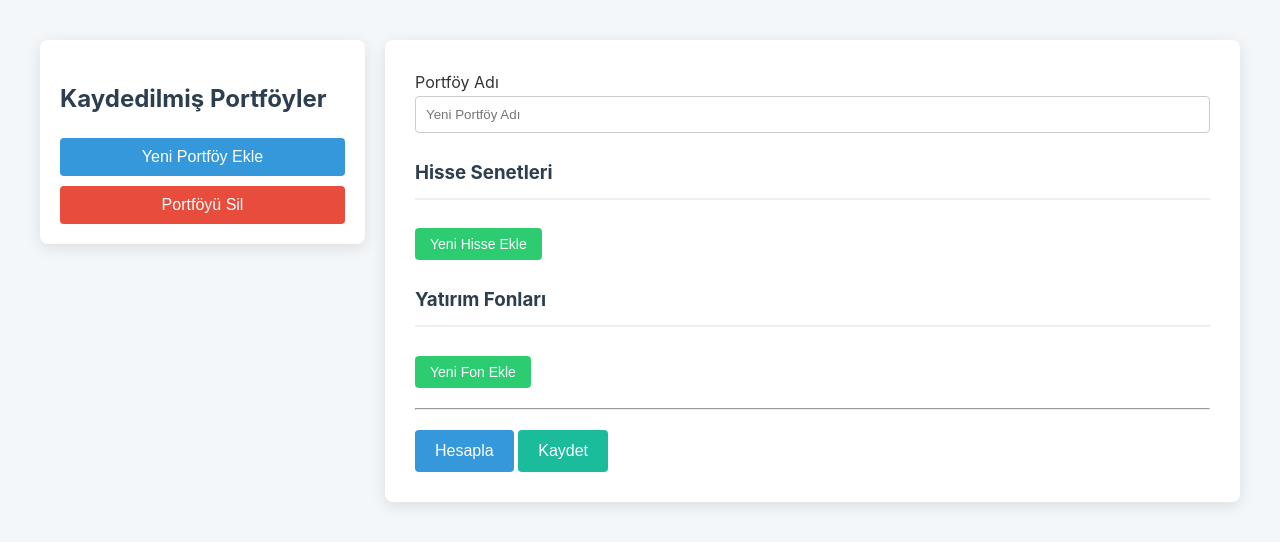
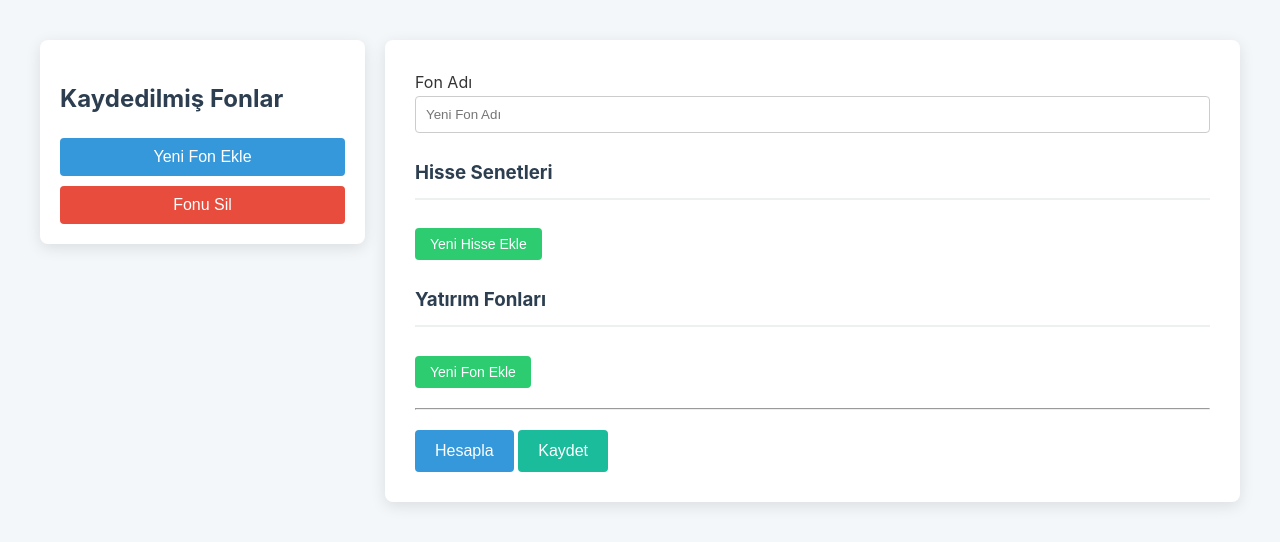
Before and after one commit to IceSh0ck/Fon-Takip, a Flask app: page / in a window 1280 px wide. Shown: the top 542 px of the page. Run offline with Flask 3, Linux system fonts and the light colour scheme; data that the repository does not hold is empty.

Commit message:
Update index.html

```diff
--- a/templates/index.html
+++ b/templates/index.html
@@ -3,7 +3,7 @@
 <head>
     <meta charset="UTF-8">
     <meta name="viewport" content="width=device-width, initial-scale=1.0">
-    <title>Gelişmiş Portföy Takip Uygulaması</title>
+    <title>Gelişmiş Fon Takip Uygulaması</title>
     <script src="https://cdn.jsdelivr.net/npm/chart.js"></script>
     <style>
         body { font-family: -apple-system, BlinkMacSystemFont, "Segoe UI", Roboto, "Helvetica Neue", Arial, sans-serif; background-color: #f4f7f9; color: #333; line-height: 1.6; margin: 0; padding: 20px; }
@@ -54,11 +54,11 @@
 <body>
 <div class="main-container">
     <div class="sidebar">
-        <h2>Kaydedilmiş Portföyler</h2>
+        <h2>Kaydedilmiş Fonlar</h2>
         <ul id="portfolio-list"></ul>
         <div class="sidebar-actions">
-            <button id="btn-new-portfolio">Yeni Portföy Ekle</button>
-            <button id="btn-delete-mode">Portföyü Sil</button>
+            <button id="btn-new-portfolio">Yeni Fon Ekle</button>
+            <button id="btn-delete-mode">Fonu Sil</button>
         </div>
     </div>
     <div class="content">
@@ -67,10 +67,10 @@
             <div id="live-return-display">Hesaplanıyor...</div>
             <div id="live-return-notice" style="display: none;"></div>
             <div class="options-menu">
-                <button id="btn-show-report">1. Portföy Dağılım Raporunu Gör</button>
-                <button id="btn-show-comparison">2. Portföy Değişim Geçmişi Raporu</button>
-                <button id="btn-show-historical">3. Son 30 Günlük Portföy Getirisi</button>
-                <button id="btn-edit-portfolio">4. Portföy Dağılımını Değiştir</button>
+                <button id="btn-show-report">1. Fon Portföy Dağılımını Gör</button>
+                <button id="btn-show-comparison">2. Fon Portföyü Geçmişin Gör</button>
+                <button id="btn-show-historical">3. Son 30 Günlük Fon Getirisi</button>
+                <button id="btn-edit-portfolio">4. Fon Portföy Dağılımı Değiştir</button>
             </div>
         </div>
         <div class="container" id="report-container" style="display: none;">
@@ -87,7 +87,7 @@
         <div class="container" id="form-container" style="display: block;">
             <a href="#" class="back-button" title="Seçeneklere Geri Dön" style="display: none;">&larr;</a>
             <form id="portfolio-form">
-                <div class="form-group"><label for="portfolio-name">Portföy Adı</label><input type="text" id="portfolio-name" placeholder="Yeni Portföy Adı" required></div>
+                <div class="form-group"><label for="portfolio-name">Fon Adı</label><input type="text" id="portfolio-name" placeholder="Yeni Fon Adı" required></div>
                 <h3>Hisse Senetleri</h3><div id="stocks-container"></div>
                 <button type="button" class="btn-add" onclick="addAsset('stock')">Yeni Hisse Ekle</button>
                 <h3>Yatırım Fonları</h3><div id="funds-container"></div>
@@ -143,10 +143,10 @@
             deleteButton.textContent = 'Silme Modundan Çık';
             body.classList.add('delete-mode-active');
             ['options-container', 'form-container', 'result-area', 'report-container', 'comparison-container'].forEach(id => document.getElementById(id).style.display = 'none');
-            alert('Silme modu aktif. Silmek istediğiniz portföyü listeden seçin.');
+            alert('Silme modu aktif. Silmek istediğiniz fonu listeden seçin.');
         } else {
             deleteButton.classList.remove('active');
-            deleteButton.textContent = 'Portföyü Sil';
+            deleteButton.textContent = 'Fonu Sil';
             body.classList.remove('delete-mode-active');
         }
     }
@@ -165,7 +165,7 @@
     }
 
     async function deletePortfolio(name) {
-        if (confirm(`"${name}" portföyünü silmek istediğinizden emin misiniz? Bu işlem geri alınamaz.`)) {
+        if (confirm(`"${name}" fonunu silmek istediğinizden emin misiniz? Bu işlem geri alınamaz.`)) {
             try {
                 const response = await fetch('/delete_portfolio', {
                     method: 'POST',
@@ -179,7 +179,7 @@
                     showNewPortfolioForm();
                 } else { throw new Error(result.error); }
             } catch (error) {
-                alert('Portföy silinirken bir hata oluştu: ' + error.message);
+                alert('Fon silinirken bir hata oluştu: ' + error.message);
             }
         }
     }
@@ -221,7 +221,7 @@
         currentPortfolioName = name;
         document.querySelectorAll('#portfolio-list li').forEach(li => li.classList.remove('active'));
         if(targetElement) targetElement.classList.add('active');
-        document.getElementById('options-title').textContent = `"${name}" Portföyü İçin İşlem Seçin`;
+        document.getElementById('options-title').textContent = `"${name}" Fonu İçin İşlem Seçin`;
 
         document.getElementById('btn-show-report').onclick = () => displayPieChartReport(name);
         document.getElementById('btn-show-comparison').onclick = () => displayWeightChangeReport(name);
@@ -235,7 +235,6 @@
     }
 
     async function fetchAndDisplayLiveReturn(name) {
-        // Bu fonksiyonda değişiklik yok
         const displayDiv = document.getElementById('live-return-display');
         const noticeDiv = document.getElementById('live-return-notice');
         displayDiv.textContent = 'Anlık getiri hesaplanıyor...';
@@ -257,7 +256,7 @@
                 displayDiv.textContent = `${timeString} - ${value >= 0 ? '+' : ''}${value.toFixed(2)}%`;
                 displayDiv.className = value >= 0 ? 'positive' : 'negative';
                 const hasFunds = result.details.some(d => d.type === 'fund' && d.date_range && d.date_range !== "Yetersiz Veri");
-                noticeDiv.textContent = hasFunds ? 'Getiriler, fonlar için bir önceki günün, hisseler için anlık kapanış verilerine göre hesaplanmıştır.' : 'Getiriler anlık hisse senedi kapanış verilerine göre hesaplanmıştır.';
+                noticeDiv.textContent = hasFunds ? 'Getiriler, fonlar için bir önceki günün, hisseler için anlık kapanış verilerine göre hesaplanmıştır.' : 'Getiriler 15 dakikalık gecikme ile hesaplanmaktadır.';
                 noticeDiv.style.display = 'block';
             } else { throw new Error(result.error); }
         } catch (error) {
@@ -268,8 +267,7 @@
     }
 
     async function displayPieChartReport(name) {
-        // Bu fonksiyonda değişiklik yok
-        document.getElementById('report-title').textContent = `"${name}" Portföy Dağılım Raporu`;
+        document.getElementById('report-title').textContent = `"${name}" Fon Dağılım Raporu`;
         const response = await fetch(`/get_portfolio/${name}`);
         const portfolio = await response.json();
         const assets = (portfolio.stocks || []).concat(portfolio.funds || []);
@@ -277,12 +275,11 @@
         const data = assets.map(a => parseFloat(a.weight));
         const ctx = document.getElementById('portfolioPieChart').getContext('2d');
         if(portfolioChart) { portfolioChart.destroy(); }
-        portfolioChart = new Chart(ctx, { type: 'pie', data: { labels: labels, datasets: [{ label: 'Portföy Ağırlığı (%)', data: data, backgroundColor: generateDeterministicColors(labels), borderColor: '#fff', borderWidth: 1 }] }, options: { responsive: true, plugins: { legend: { position: 'top' }, tooltip: { callbacks: { label: (context) => `${context.label}: ${context.raw.toFixed(2)}%` } } } } });
+        portfolioChart = new Chart(ctx, { type: 'pie', data: { labels: labels, datasets: [{ label: 'Fon Ağırlığı (%)', data: data, backgroundColor: generateDeterministicColors(labels), borderColor: '#fff', borderWidth: 1 }] }, options: { responsive: true, plugins: { legend: { position: 'top' }, tooltip: { callbacks: { label: (context) => `${context.label}: ${context.raw.toFixed(2)}%` } } } } });
         document.getElementById('report-container').style.display = 'block';
         ['options-container', 'form-container', 'result-area', 'comparison-container'].forEach(id => document.getElementById(id).style.display = 'none');
     }
 
-    // --- BU FONKSİYON TAMAMEN YENİLENDİ ---
     async function displayWeightChangeReport(name) {
         ['options-container', 'report-container', 'form-container', 'result-area'].forEach(id => document.getElementById(id).style.display = 'none');
         const container = document.getElementById('comparison-container');
@@ -290,7 +287,7 @@
         const title = document.getElementById('comparison-title');
 
         container.style.display = 'block';
-        title.textContent = `"${name}" Portföy Geçmişi Yükleniyor...`;
+        title.textContent = `"${name}" Fon Geçmişi Yükleniyor...`;
         tableContainer.innerHTML = '<div class="loader"></div>';
 
         try {
@@ -299,7 +296,7 @@
 
             if (!response.ok) throw new Error(data.error || 'Bilinmeyen bir hata oluştu.');
 
-            title.textContent = `"${name}" Portföy Değişim Raporu`;
+            title.textContent = `"${name}" Fon Değişim Raporu`;
 
             const allVersions = [data.current, ...data.history];
 
@@ -419,8 +416,7 @@
     }
 
     async function revertPortfolio(name) {
-        // Bu fonksiyonda değişiklik yok
-        if (confirm(`"${name}" portföyündeki son değişikliği geri almak istediğinizden emin misiniz? Güncel dağılımınız silinecek ve bir önceki dağılım geri yüklenecektir.`)) {
+        if (confirm(`"${name}" fonundaki son değişikliği geri almak istediğinizden emin misiniz? Güncel dağılımınız silinecek ve bir önceki dağılım geri yüklenecektir.`)) {
             try {
                 const response = await fetch(`/revert_portfolio/${name}`, { method: 'POST' });
                 const result = await response.json();
@@ -439,10 +435,9 @@
 
 
     async function displayHistoricalReturns(name) {
-        // Bu fonksiyonda değişiklik yok
         showResultArea(true);
         document.getElementById('historical-results-container').style.display = 'block';
-        document.getElementById('result-title').textContent = `"${name}" Portföyü - Son 30 Günlük Getiri Hesaplanıyor...`;
+        document.getElementById('result-title').textContent = `"${name}" Fonu - Son 30 Günlük Getiri Hesaplanıyor...`;
         try {
             const response = await fetch(`/calculate_historical/${name}`);
             const data = await response.json();
@@ -450,10 +445,10 @@
 
             document.getElementById('loader').style.display = 'none';
             document.getElementById('result-content').style.display = 'block';
-            document.getElementById('result-title').textContent = `"${name}" Portföyü - Son 30 Günlük Getiri Grafiği`;
+            document.getElementById('result-title').textContent = `"${name}" Fonu - Son 30 Günlük Getiri Grafiği`;
             const ctx = document.getElementById('historicalLineChart').getContext('2d');
             if (historicalChart) { historicalChart.destroy(); }
-            historicalChart = new Chart(ctx, { type: 'line', data: { labels: data.dates, datasets: [{ label: 'Günlük Portföy Getirisi (%)', data: data.returns, borderColor: 'rgb(54, 162, 235)', backgroundColor: 'rgba(54, 162, 235, 0.5)', borderWidth: 2, tension: 0.1, pointBackgroundColor: data.returns.map(v => v >= 0 ? '#27ae60' : '#c0392b') }] }, options: { responsive: true, plugins: { legend: { display: false }, tooltip: { callbacks: { label: (context) => `Getiri: ${context.raw.toFixed(2)}%` } } }, scales: { y: { title: { display: true, text: 'Günlük Getiri (%)' } }, x: { title: { display: true, text: 'Tarih' } } } } });
+            historicalChart = new Chart(ctx, { type: 'line', data: { labels: data.dates, datasets: [{ label: 'Günlük Fon Getirisi (%)', data: data.returns, borderColor: 'rgb(54, 162, 235)', backgroundColor: 'rgba(54, 162, 235, 0.5)', borderWidth: 2, tension: 0.1, pointBackgroundColor: data.returns.map(v => v >= 0 ? '#27ae60' : '#c0392b') }] }, options: { responsive: true, plugins: { legend: { display: false }, tooltip: { callbacks: { label: (context) => `Getiri: ${context.raw.toFixed(2)}%` } } }, scales: { y: { title: { display: true, text: 'Günlük Getiri (%)' } }, x: { title: { display: true, text: 'Tarih' } } } } });
         } catch (error) {
             document.getElementById('loader').style.display = 'none';
             document.getElementById('result-content').style.display = 'block';
@@ -463,7 +458,6 @@
     }
 
     async function showPortfolioEditor(name) {
-        // Bu fonksiyonda değişiklik yok
         const response = await fetch(`/get_portfolio/${name}`);
         const portfolio = await response.json();
         document.getElementById('portfolio-name').value = portfolio.name;
@@ -479,9 +473,8 @@
     }
 
     document.getElementById('save-button').addEventListener('click', async function() {
-        // Bu fonksiyonda değişiklik yok
         const portfolioName = document.getElementById('portfolio-name').value.trim();
-        if (!portfolioName) { alert('Lütfen bir portföy adı girin.'); return; }
+        if (!portfolioName) { alert('Lütfen bir fon adı girin.'); return; }
         const stocks = Array.from(document.querySelectorAll('#stocks-container .stock-row')).map(r => ({ ticker: r.children[0].value.trim().toUpperCase(), weight: r.children[1].value, adet: r.children[2].value }));
         const funds = Array.from(document.querySelectorAll('#funds-container .stock-row')).map(r => ({ ticker: r.children[0].value.trim().toUpperCase(), weight: r.children[1].value, adet: r.children[2].value }));
         if (stocks.length === 0 && funds.length === 0) { alert('Lütfen en az bir varlık girin.'); return; }
@@ -502,7 +495,6 @@
 
     // --- Yardımcı Fonksiyonlar ---
     function generateDeterministicColors(labels) {
-        // Bu fonksiyonda değişiklik yok
         const colors = [];
         for (const label of labels) {
             let hash = 0;
@@ -515,7 +507,6 @@
     }
 
     function showResultArea(isLoading) {
-        // Bu fonksiyonda değişiklik yok
         ['options-container', 'report-container', 'form-container', 'comparison-container'].forEach(id => document.getElementById(id).style.display = 'none');
         document.getElementById('result-area').style.display = 'block';
 
@@ -534,7 +525,6 @@
     }
 
     async function handleCalculate(event) {
-        // Bu fonksiyonda değişiklik yok
         event.preventDefault();
         showResultArea(true);
         const stocks = Array.from(document.querySelectorAll('#stocks-container .stock-row')).map(r => ({ ticker: r.children[0].value, weight: r.children[1].value }));
@@ -545,7 +535,7 @@
             const result = await response.json();
             if (!response.ok) throw new Error(result.error);
             showResultArea(false);
-            document.getElementById('result-title').textContent = "Anlık Portföy Getiri Analizi";
+            document.getElementById('result-title').textContent = "Anlık Fon Getiri Analizi";
             const totalResultDiv = document.getElementById('total-result');
             totalResultDiv.textContent = `${result.total_change >= 0 ? '+' : ''}${result.total_change.toFixed(2)}%`;
             totalResultDiv.className = result.total_change >= 0 ? 'positive' : 'negative';
```
Lines whose indentation alone changed are shown as unchanged.
